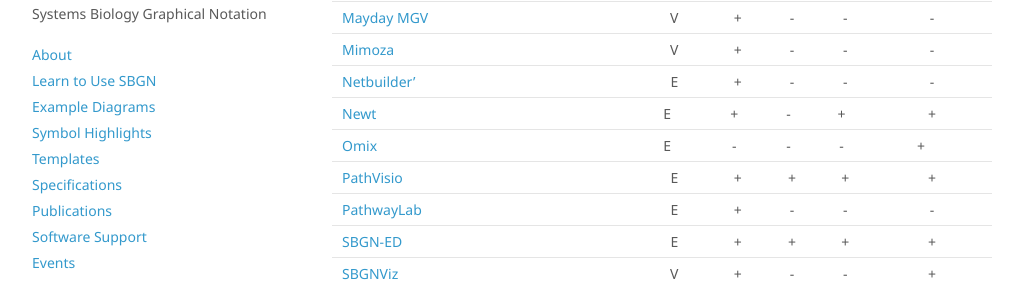
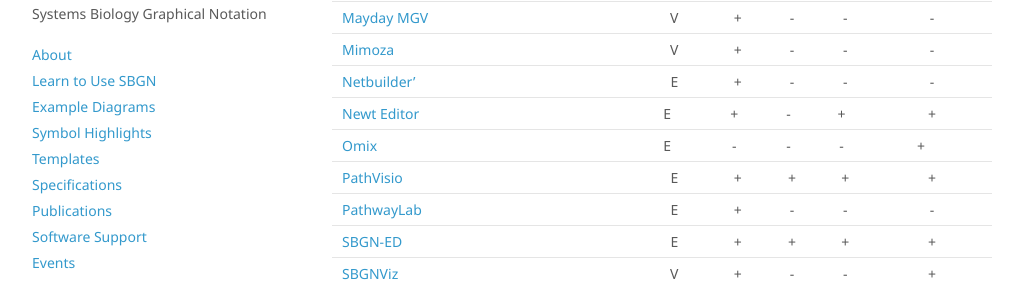
Before and after one commit to sbgn/sbgn, a Jekyll site: the page built from docs/software_support.md, in a window 1280 px wide and 900 px high, scrolled down 814 px. Shown: the part 156-437 px from the top of the window, without its empty margins (128-1151 px from the left). Built offline with Jekyll 4.4.1, drawn with Linux system fonts in a browser that asks for light colours; nearby versions of some CDN libraries.

Commit message:
Update software_support.md

```diff
--- a/docs/software_support.md
+++ b/docs/software_support.md
@@ -38,7 +38,7 @@
 | [Mayday MGV](http://it.inf.uni-tuebingen.de/?page_id=248)                        | V     | +   | -   | -   | -       |
 | [Mimoza](http://mimoza.bordeaux.inria.fr/)                                       | V     | +   | -   | -   | -       |
 | [Netbuilder'](http://sourceforge.net/projects/apostrophe/)                       | E     | +   | -   | -   | -       |
-| [Newt](http://newteditor.org/)                                                   | E     | +   | -   | +   | +       |
+| [Newt Editor](http://newteditor.org/)                                            | E     | +   | -   | +   | +       |
 | [Omix](http://www.omix-visualization.com/)                                       | E     | -   | -   | -   | +       |
 | [PathVisio](http://www.pathvisio.org/plugin/sbgn-plugin/)                        | E     | +   | +   | +   | +       |
 | [PathwayLab](http://www.innetics.com/)                                           | E     | +   | -   | -   | -       |
```
